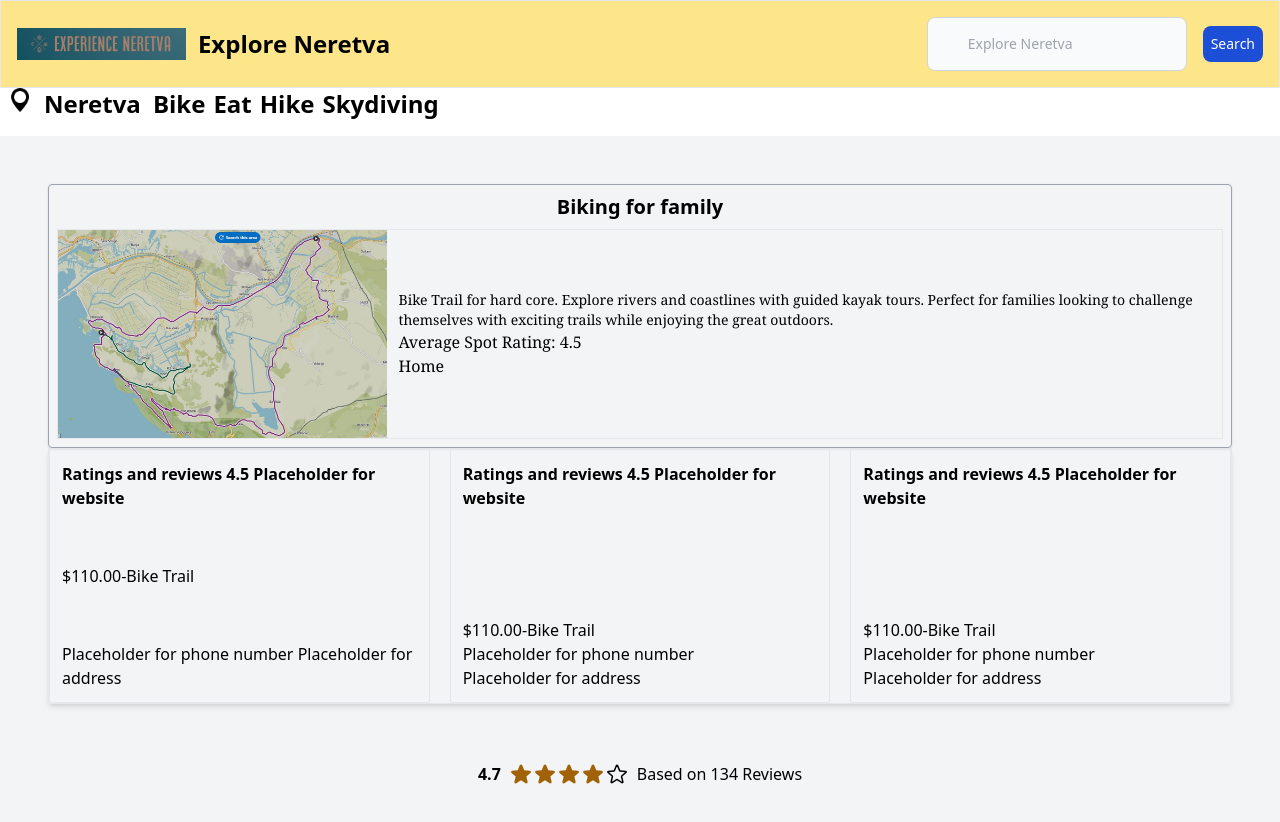
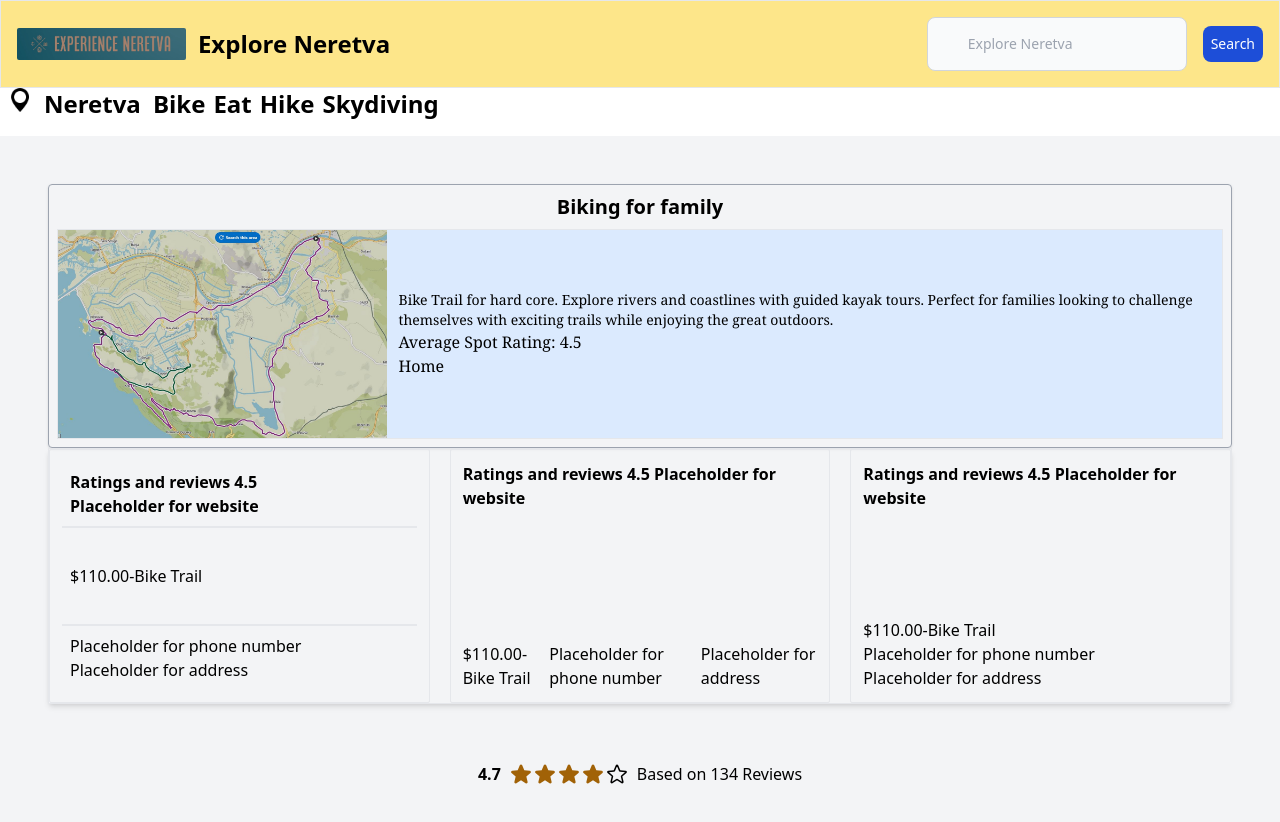
Before and after one commit to nborcic/Visit-Neretva, a SvelteKit app in the folder my-app/: page /spots/0 in a window 1280 px wide. Shown: the top 822 px of the page. Built offline with nearby package versions, Linux system fonts and the light colour scheme.

Commit message:
spots sites partally edited , more needed

```diff
--- a/my-app/src/lib/sampleData.ts
+++ b/my-app/src/lib/sampleData.ts
@@ -31,7 +31,7 @@ export const spots = [
     description: "Challenging vertical climbs for all skill levels.",
     longDescription: "Engage in the ultimate rock climbing adventure. Our camp offers routes for beginners to advanced climbers, focusing on safety, technique, and fun.",
     averageRating: 4.8,
-    pic: "rock climbing school.jpg",
+    pic: "rock clymbing school.jpg",
     id: 2,
     price: "$110.00",
     address: "Placeholder for address",
--- a/my-app/src/routes/+layout.svelte
+++ b/my-app/src/routes/+layout.svelte
@@ -14,7 +14,7 @@
           <div class="flex gap-3 items-center">
             <img
               src="/Spots_images/spotslogo.jpeg"
-              class="h-8"
+              class="h-8 rounded-sm"
               alt="NeretvaLogo"
             />
             <!-- svelte-ignore a11y-invalid-attribute -->
--- a/my-app/src/routes/spots/[id]/+page.svelte
+++ b/my-app/src/routes/spots/[id]/+page.svelte
@@ -1,5 +1,4 @@
 <script>
-
   export let data;
 </script>
 
@@ -12,7 +11,7 @@
     <p class="flex font-extrabold text-xl">{data.name}</p>
   </div>
   <div
-    class="flex _3_titleAndImage flex-row items-center gap-3 border  transition"
+    class="flex _3_titleAndImage flex-row items-center gap-3 border transition bg-blue-100"
   >
     <img
       src="/Spots_images/{data.pic}"
@@ -32,9 +31,31 @@
   </div>
 </div>
 <!-- 3 columns containing item deatails under picture-->
-<div class="flex h-64 w-full gap-5 shadow-md border shrink  justify-between">
+<div class="flex h-64 w-full gap-5 shadow-md border shrink justify-between">
   <div
     class="devides_first flex flex-col w-full p-3 border rounded-sm justify-between"
+  >
+    <div class="font-semibold flex flex-col  border-b-2 p-2 gap-2">
+      <h3>
+        <div>
+        Ratings and reviews {data.averageRating}
+      </div>
+
+      <div>
+        {data.website}
+      </div>
+      </h3>
+    </div>
+    <div class="flex p-2 gap-2">
+    {data.price}-{data.type}
+    </div>
+    <div class="items-center p-2 gap-2 border-t-2">
+      <div>{data.phoneNumber}</div>
+      {data.address}
+    </div>
+  </div>
+  <div
+    class="devides_second flex flex-col w-full p-3 border rounded-sm justify-between"
   >
     <div class="font-semibold">
       <h3>
@@ -43,30 +64,10 @@
         {data.website}
       </h3>
     </div>
-    {data.price}-{data.type}
-    <div class="items-center">{data.phoneNumber}
-    {data.address}
-
-
-    </div>
-  </div>
-  <div
-    class="devides_second flex flex-col  w-full p-3 border rounded-sm justify-between"
-  >
-    <div class="font-semibold">
-      <h3>
-        Ratings and reviews
-        {data.averageRating}
-        {data.website}
-      </h3>
-    </div>
-    <div>
-
+    <div class="flex">
       {data.price}-{data.type}
       <div class="items-center">{data.phoneNumber}</div>
       {data.address}
-
-
     </div>
   </div>
   <div
@@ -80,12 +81,9 @@
       </h3>
     </div>
     <div>
-
       {data.price}-{data.type}
       <div class="items-center">{data.phoneNumber}</div>
       {data.address}
-
-
     </div>
   </div>
 </div>
```
Lines whose indentation alone changed are shown as unchanged.
